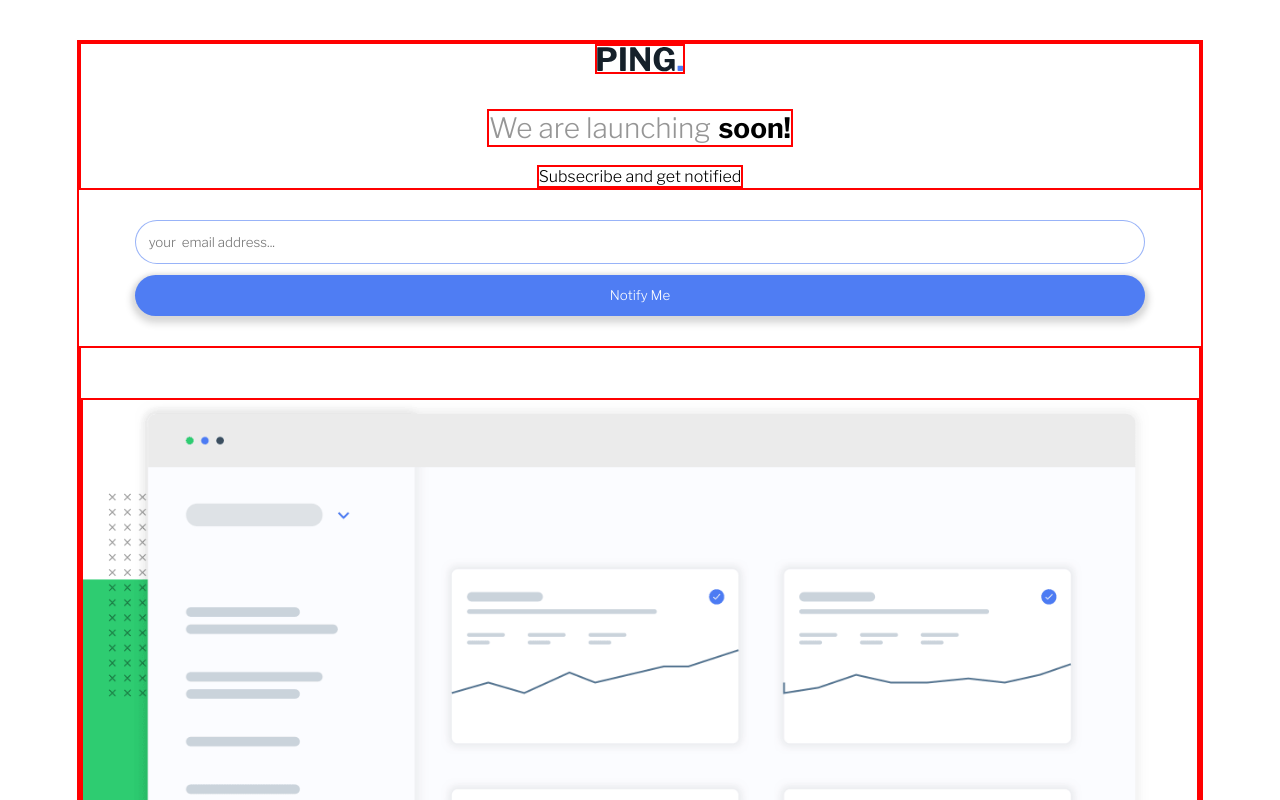
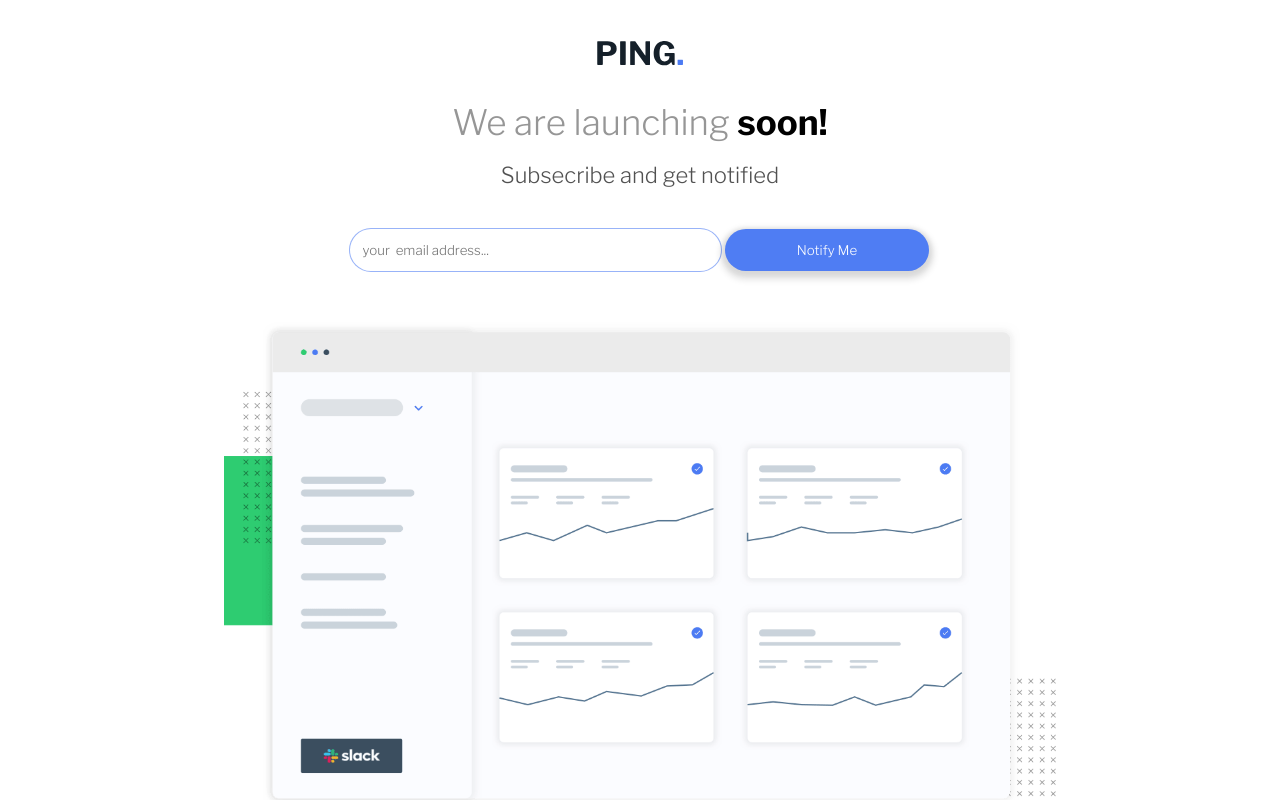
Before and after one commit to Ninjas-T/Ping-single-column-coming-soon-Mostafa-, a plain HTML site: page index.html in a window 1280 px wide. Shown: the top 800 px of the page. Drawn offline with nearby package versions, Linux system fonts and the light colour scheme.

Commit message:
create media query relate #4

```diff
--- a/style.css
+++ b/style.css
@@ -1,101 +1,154 @@
-*{
+* {
   margin: 0;
   padding: 0;
   box-sizing: border-box;
-    font-family: 'Libre Franklin', sans-serif;
+  font-family: "Libre Franklin", sans-serif;
 }
-main{
+main {
   width: 88%;
-    margin: 40px  auto;
-    border: 2px solid red;
+  margin: 40px auto;
 }
-section {
-    border: 2px solid red;
 
-}
 section img {
-    border: 2px solid red;
   margin: 0 auto;
   display: block;
 }
-section h2{
-    border: 2px solid red;
+section h2 {
   margin: 35px auto 0;
   width: max-content;
   font-size: 28px;
-color: hsl(0, 0%, 59%) ;
+  color: hsl(0, 0%, 59%);
   font-weight: 400;
-
 }
-section h2 span{
+section h2 span {
   padding-left: 7.5px;
   color: rgb(0, 0, 0);
   font-weight: 700;
 }
-section p{
-    border: 2px solid red;
+section p {
   margin: 18px auto 0;
   width: max-content;
+  color: rgba(0, 0, 0, 0.682);
 }
-form{
+form {
   margin: 30px auto;
   width: 90%;
 }
 
-
-form *{
+form * {
   display: block;
   width: 100%;
-    padding: 0.8rem ;
+  padding: 0.8rem;
   border-radius: 30px;
 }
- #email{
-
-    border:solid 1px #4f7df394;
+#email {
+  border: solid 1px #4f7df394;
 }
-#submit{
-
-    background-color:#4f7df3 ;
+#submit {
+  background-color: #4f7df3;
   border: none;
   color: white;
   margin-top: 11px;
-    box-shadow: 0 4px 6px 5px rgba(0, 0, 0, 0.1), 0 2px 4px 3px rgba(0, 0, 0, 0.06);
+  box-shadow: 0 4px 6px 5px rgba(0, 0, 0, 0.1),
+    0 2px 4px 3px rgba(0, 0, 0, 0.06);
   cursor: pointer;
+}
 
-}
-figure{
-    border: 2px solid red;
-}
-figure img{
-    border: 2px solid red;
+figure img {
   margin: 50px auto 80px;
   display: block;
   width: 100%;
 }
-footer ul{
+footer ul {
   display: flex;
   justify-content: space-between;
   list-style: none;
-    border: 2px solid red;
   width: 185px;
-margin: 0px auto ;
-
+  margin: 0px auto;
 }
-footer ul li{
-border: #4f7df338 solid 0.5px ;
+footer ul li {
+  border: #4f7df338 solid 0.5px;
   padding: 10px 10px 8px;
   text-align: center;
-margin: 0px auto ;
+  margin: 0px auto;
   border-radius: 50%;
-box-shadow: 0 2px 4px 2px rgba(0, 0, 0, 0.1), 0 2px 1px 1px rgba(0, 0, 0, 0.06);
+  box-shadow: 0 2px 4px 2px rgba(0, 0, 0, 0.1),
+    0 2px 1px 1px rgba(0, 0, 0, 0.06);
 }
-i{
+i {
   font-size: 20px;
 }
 
-footer p{
-    border: 2px solid red;
+footer p {
   width: max-content;
   margin: 30px auto 0;
   font-size: 13px;
 }
+
+/* mediam screen tablet */
+@media (min-width: 768px) {
+  main {
+    width: 80%;
+  }
+  form {
+    width: 70%;
+  }
+  section p {
+    font-size: 18px;
+  }
+
+  form #email {
+    display: inline;
+    width: 64%;
+  }
+  form #submit {
+    display: inline;
+    width: 35%;
+  }
+  footer p {
+    font-size: 15px;
+  }
+}
+
+/*large screen laptop*/
+@media (min-width: 992px) and (max-width: 1199.98px) {
+  main {
+    width: 70%;
+  }
+  section h2 {
+    font-size: 30px;
+  }
+  section p {
+    font-size: 20px;
+  }
+  footer p {
+    font-size: 17px;
+  }
+}
+
+/*X large screen*/
+@media (min-width: 1200px) and (max-width: 1399.98px) {
+  main {
+    width: 65%;
+  }
+  section h2 {
+    font-size: 35px;
+  }
+  section p {
+    font-size: 22px;
+  }
+}
+
+/*XX large screen*/
+
+@media (min-width: 1400px) {
+  main {
+    width: 58%;
+  }
+  section h2 {
+    font-size: 35px;
+  }
+  section p {
+    font-size: 24px;
+  }
+}
```
Lines whose indentation alone changed are shown as unchanged.
